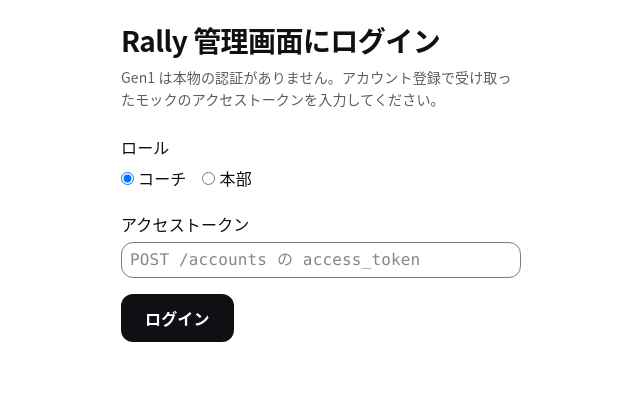
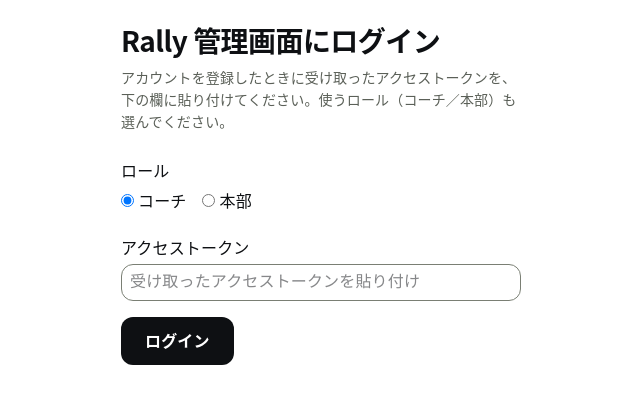
Before and after one commit to guccyon/rally, a Next.js app in the folder apps/admin-web/: page / in a window 1280 px wide. Shown: the top 404 px of the page, without its empty margins (319-959 px from the left). Built offline with nearby package versions, Linux system fonts and the light colour scheme.

Commit message:
feat: QA: 管理画面のログインの入力欄に「POST /accounts の access_token」と API の名前が出る (#1453)
工場のヘッドレスワーカー（job 9095）による実装。

Closes #1453

```diff
--- a/apps/admin-web/src/app/page.tsx
+++ b/apps/admin-web/src/app/page.tsx
@@ -5,7 +5,7 @@ export default function LoginPage() {
     <main className="mx-auto max-w-md p-6">
       <h1 className="mb-2 text-headline font-black">Rally 管理画面にログイン</h1>
       <p className="mb-6 text-sm text-text-muted">
-        Gen1 は本物の認証がありません。アカウント登録で受け取ったモックのアクセストークンを入力してください。
+        アカウントを登録したときに受け取ったアクセストークンを、下の欄に貼り付けてください。使うロール（コーチ／本部）も選んでください。
       </p>
       <LoginForm />
     </main>
--- a/apps/admin-web/src/components/LoginForm.tsx
+++ b/apps/admin-web/src/components/LoginForm.tsx
@@ -91,7 +91,7 @@ export function LoginForm({ getAccount = getAccountByToken }: { getAccount?: Get
           className="mt-1 block w-full rounded-md border px-2 py-1 font-mono"
           value={token}
           onChange={(event) => setToken(event.target.value)}
-          placeholder="POST /accounts の access_token"
+          placeholder="受け取ったアクセストークンを貼り付け"
         />
       </label>
       {error && (
```
Also changed, not shown: 1 other file (tests, documents, lock files or other folders).
